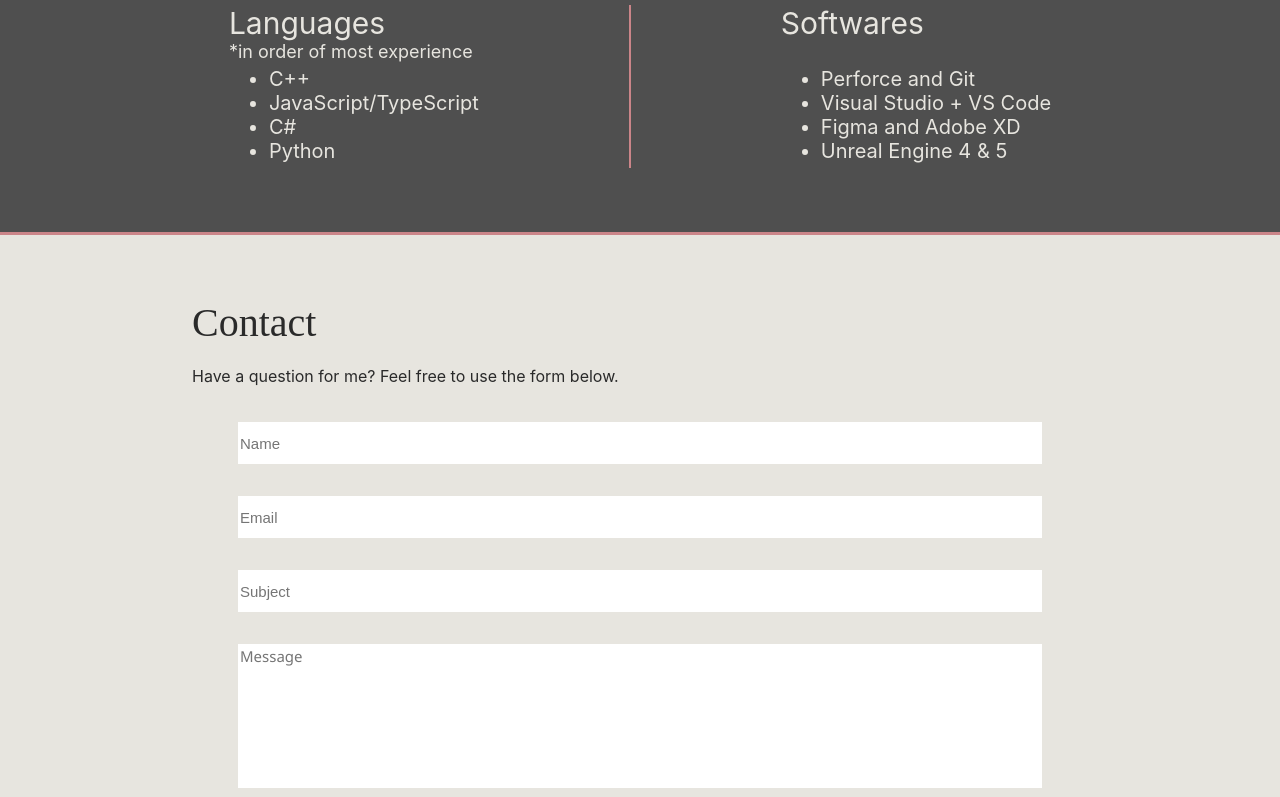
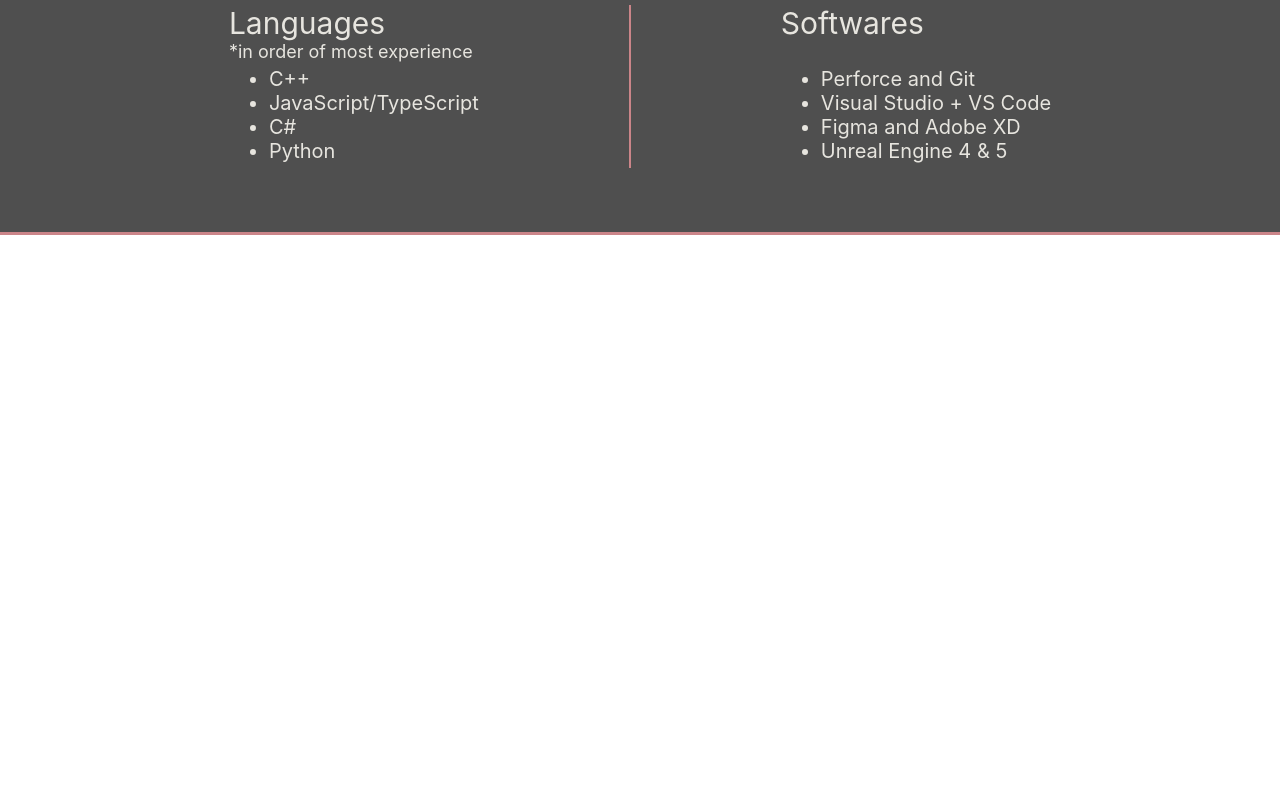
Before and after one commit to susannahcodes/susannah-codes, a React (Create React App) app: page / in a window 1280 px wide. Shown: the part 2000-2797 px from the top of the page. After the commit the page ends 2235 px from the top, so only its background shows below. Built offline with nearby package versions, Linux system fonts and the light colour scheme; a web font is replaced by a local one.

Commit message:
Update App.js

```diff
--- a/src/App.js
+++ b/src/App.js
@@ -2,7 +2,6 @@
 import styled from "styled-components";
 import Header from "./components/header";
 import Bio from "./components/Bio";
-import Contact from "./components/contact";
 import Projects from "./components/projects";
 import Skills from "./components/skills";
 import MobileBio from "./components/mobile/MobileBio";
@@ -53,9 +52,6 @@
           <Skills id="skills" />
         </Element>
         <Divider />
-        <Element name="contact">
-          <Contact id="contact" />
-        </Element>
       </div>
     );
   } else if (isDesktop !== true) {
@@ -74,9 +70,6 @@
           <MobileSkills id="skills" />
         </Element>
         <Divider />
-        <Element name="contact">
-          <MobileContact id="contact" />
-        </Element>
       </div>
     );
   }
```
